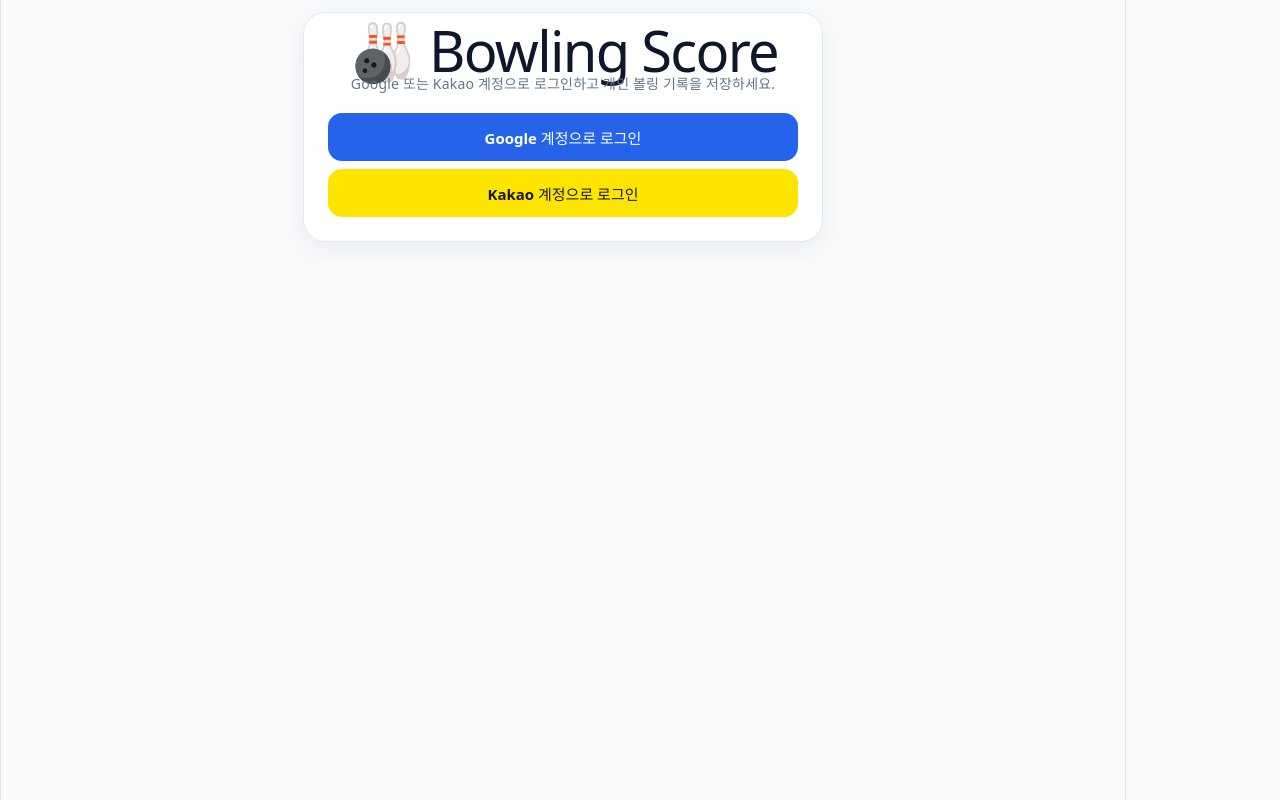
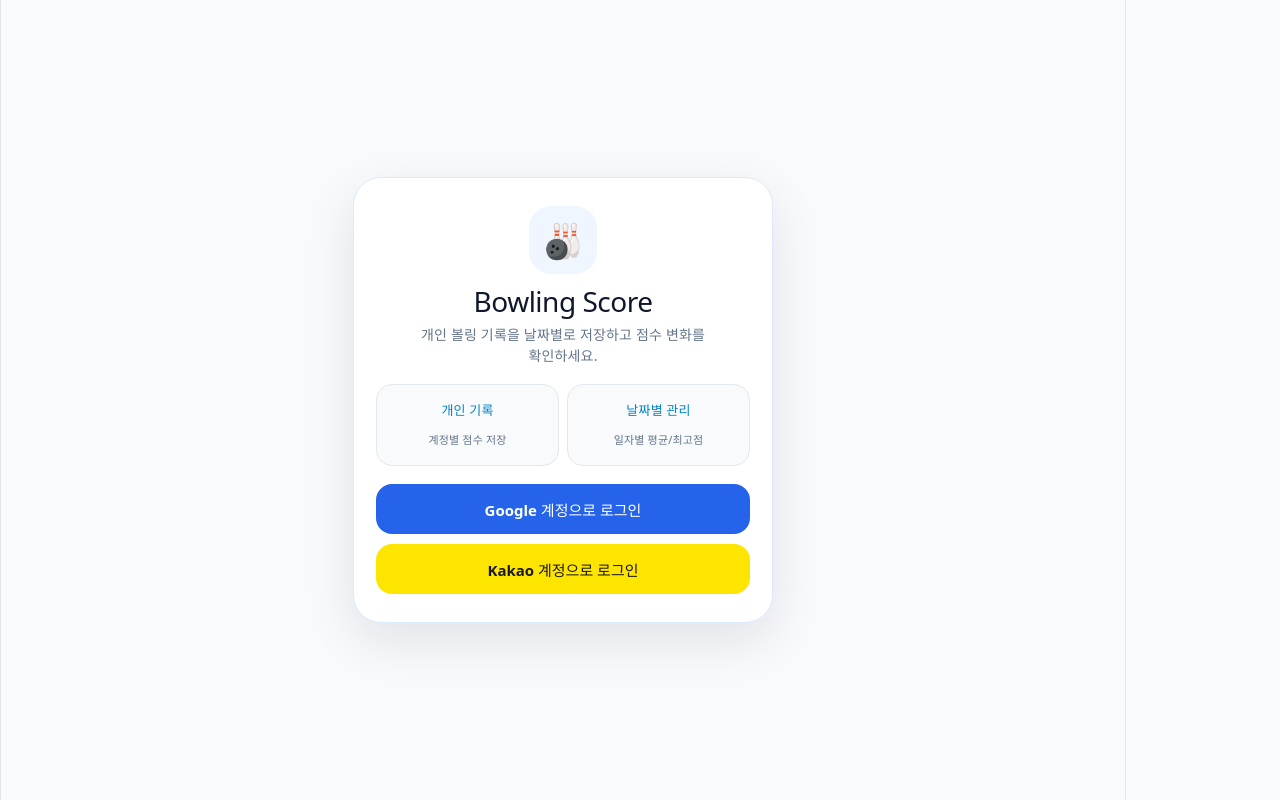
Before and after one commit to doyoon-Lee/bowling-app, a React (Vite) app: page / in a window 1280 px wide. Built offline with nearby package versions, Linux system fonts and the light colour scheme.

Commit message:
improve login screen layout

```diff
--- a/src/App.css
+++ b/src/App.css
@@ -25,6 +25,138 @@
   padding: 12px;
 }
 
+.authPage {
+  min-height: 100vh;
+  display: flex;
+  align-items: center;
+  justify-content: center;
+  padding: 24px 14px;
+}
+
+.authContainer {
+  width: 100%;
+  max-width: 420px;
+  margin: 0 auto;
+}
+
+.loginCard {
+  width: 100%;
+  background: white;
+  border: 1px solid #dbeafe;
+  border-radius: 28px;
+  padding: 28px 22px;
+  box-shadow: 0 18px 50px rgba(15, 23, 42, 0.1);
+  text-align: center;
+}
+
+.logoBadge {
+  width: 68px;
+  height: 68px;
+  margin: 0 auto 14px;
+  border-radius: 22px;
+  background: #eff6ff;
+  display: flex;
+  align-items: center;
+  justify-content: center;
+  font-size: 34px;
+}
+
+.loginCard h1 {
+  margin: 0;
+  color: #0f172a;
+  font-size: 28px;
+  letter-spacing: -0.5px;
+}
+
+.loginSubtitle,
+.loginCard p {
+  margin: 10px auto 18px;
+  max-width: 300px;
+  color: #64748b;
+  font-size: 14px;
+  line-height: 1.5;
+}
+
+.loadingCard p {
+  margin-bottom: 0;
+}
+
+.loginFeatureGrid {
+  display: grid;
+  grid-template-columns: 1fr 1fr;
+  gap: 8px;
+  margin: 18px 0;
+}
+
+.loginFeatureGrid div {
+  background: #f8fafc;
+  border: 1px solid #e2e8f0;
+  border-radius: 16px;
+  padding: 12px 8px;
+}
+
+.loginFeatureGrid strong {
+  display: block;
+  color: #0284c7;
+  font-size: 13px;
+  margin-bottom: 4px;
+}
+
+.loginFeatureGrid span {
+  display: block;
+  color: #64748b;
+  font-size: 11px;
+}
+
+.loginButtonGroup {
+  display: grid;
+  gap: 10px;
+  margin-top: 16px;
+}
+
+.googleLoginButton,
+.kakaoLoginButton {
+  width: 100%;
+  height: 50px;
+  border: none;
+  border-radius: 16px;
+  font-size: 15px;
+  font-weight: 900;
+}
+
+.googleLoginButton {
+  background: #2563eb;
+  color: white;
+}
+
+.kakaoLoginButton {
+  background: #fee500;
+  color: #191919;
+}
+
+.browserNotice {
+  margin: 14px 0;
+  padding: 12px;
+  border-radius: 16px;
+  background: #fff7ed;
+  border: 1px solid #fed7aa;
+  text-align: left;
+}
+
+.browserNotice strong {
+  display: block;
+  color: #9a3412;
+  font-size: 14px;
+  margin-bottom: 4px;
+}
+
+.browserNotice span {
+  display: block;
+  color: #9a3412;
+  font-size: 12px;
+  line-height: 1.4;
+}
+
 .container {
   width: 100%;
   max-width: 520px;
@@ -36,6 +168,7 @@
   justify-content: space-between;
   align-items: center;
   margin-bottom: 12px;
+  gap: 10px;
 }
 
 .compactHeader h1 {
@@ -48,6 +181,14 @@
   margin: 4px 0 0;
   color: #64748b;
   font-size: 13px;
+  word-break: break-all;
+}
+
+.headerActions {
+  display: flex;
+  align-items: center;
+  gap: 6px;
+  flex-shrink: 0;
 }
 
 .status {
@@ -65,6 +206,17 @@
 .status.off {
   background: #94a3b8;
   color: white;
+}
+
+.logoutButton {
+  height: 32px;
+  border: none;
+  border-radius: 999px;
+  background: #e2e8f0;
+  color: #0f172a;
+  padding: 0 10px;
+  font-size: 12px;
+  font-weight: 800;
 }
 
 .scoreboardCard {
@@ -478,6 +630,19 @@
     padding: 8px;
   }
 
+  .authPage {
+    padding: 18px 10px;
+  }
+
+  .loginCard {
+    padding: 24px 18px;
+    border-radius: 24px;
+  }
+
+  .loginFeatureGrid {
+    grid-template-columns: 1fr;
+  }
+
   .summaryBoard strong {
     font-size: 24px;
   }
@@ -496,80 +661,3 @@
     padding: 0 8px;
   }
 }
-
-.loginNotice {
-  display: block;
-  margin-top: 8px;
-  color: #64748b;
-  font-size: 12px;
-  text-align: center;
-}
-
-.loginCard {
-  background: white;
-  border: 1px solid #dbeafe;
-  border-radius: 22px;
-  padding: 24px;
-  box-shadow: 0 8px 30px rgba(15, 23, 42, 0.06);
-  text-align: center;
-}
-
-.loginCard h1 {
-  margin: 0 0 8px;
-  color: #0f172a;
-}
-
-.loginCard p {
-  margin: 0 0 16px;
-  color: #64748b;
-  font-size: 14px;
-}
-
-.googleLoginButton {
-  width: 100%;
-  height: 48px;
-  border: none;
-  border-radius: 14px;
-  background: #2563eb;
-  color: white;
-  font-size: 15px;
-  font-weight: 800;
-}
-
-.browserNotice {
-  margin: 14px 0;
-  padding: 12px;
-  border-radius: 14px;
-  background: #fff7ed;
-  border: 1px solid #fed7aa;
-  text-align: left;
-}
-
-.browserNotice strong {
-  display: block;
-  color: #9a3412;
-  font-size: 14px;
-  margin-bottom: 4px;
-}
-
-.browserNotice span {
-  display: block;
-  color: #9a3412;
-  font-size: 12px;
-}
-
-.loginButtonGroup {
-  display: grid;
-  gap: 8px;
-}
-
-.kakaoLoginButton {
-  width: 100%;
-  height: 48px;
-  border: none;
-  border-radius: 14px;
-  background: #fee500;
-  color: #191919;
-  font-size: 15px;
-  font-weight: 800;
-}
--- a/src/App.jsx
+++ b/src/App.jsx
@@ -205,11 +205,8 @@
     if (firstRoll !== undefined) {
       const spareValue = 10 - firstRoll;
 
-    // 스페어 우선 처리
       if (pins === spareValue) return "/";
-
-    // 초구가 거터가 아닐 때만 후구 거터 표시
-    if (pins === 0 && firstRoll !== 0) return "-";
+      if (pins === 0) return "-";
     }
   }
 
@@ -535,9 +532,13 @@
 
   if (authLoading) {
     return (
-      <main className="app">
-        <section className="container">
-          <div className="loginCard">로그인 상태를 확인하는 중입니다...</div>
+      <main className="app authPage">
+        <section className="authContainer">
+          <div className="loginCard loadingCard">
+            <div className="logoBadge">🎳</div>
+            <h1>Bowling Score</h1>
+            <p>로그인 상태를 확인하는 중입니다...</p>
+          </div>
         </section>
       </main>
     );
@@ -547,11 +548,23 @@
     const inAppBrowser = isInAppBrowser();
 
     return (
-      <main className="app">
-        <section className="container">
+      <main className="app authPage">
+        <section className="authContainer">
           <div className="loginCard">
-            <h1>🎳 Bowling Score</h1>
-            <p>Google 또는 Kakao 계정으로 로그인하고 개인 볼링 기록을 저장하세요.</p>
+            <div className="logoBadge">🎳</div>
+            <h1>Bowling Score</h1>
+            <p className="loginSubtitle">개인 볼링 기록을 날짜별로 저장하고 점수 변화를 확인하세요.</p>
+
+            <div className="loginFeatureGrid">
+              <div>
+                <strong>개인 기록</strong>
+                <span>계정별 점수 저장</span>
+              </div>
+              <div>
+                <strong>날짜별 관리</strong>
+                <span>일자별 평균/최고점</span>
+              </div>
+            </div>
 
             {inAppBrowser && (
               <div className="browserNotice">
@@ -583,9 +596,8 @@
             <p>{user?.email}</p>
           </div>
           <div className="headerActions">
-            <button className="logoutButton" onClick={signOut}>
-              로그아웃
-            </button>
+            <div className={isRealtimeReady ? "status live" : "status off"}>{isRealtimeReady ? "LIVE" : "OFF"}</div>
+            <button className="logoutButton" onClick={signOut}>로그아웃</button>
           </div>
         </header>
 
@@ -624,41 +636,10 @@
 
           <div className="keypadTitle">핀 수 입력</div>
           <div className="pinGrid keypad">
-          {keypadNumbers
-            .filter((pins) => {
-              if (pins !== 10) return true;
-
-              // 초구 스트라이크 가능
-              if (next?.canStrike) return true;
-
-              // 초구 거터 후 스페어 가능
-              if (next?.rollInFrame === 2) {
-                const currentFrameStart = getCurrentFrameStartIndex(rolls, next.frame);
-                const firstRoll = rolls[currentFrameStart];
-
-                if (firstRoll === 0) return true;
-              }
-
-              return false;
-            })
-            .map((pins) => (
+            {keypadNumbers.map((pins) => (
               <button
                 key={pins}
-                disabled={
-                !next ||
-                pins > next.max ||
-                (
-                  pins === 10 &&
-                  !next.canStrike &&
-                  !(
-                    next.rollInFrame === 2 &&
-                    (() => {
-                      const currentFrameStart = getCurrentFrameStartIndex(rolls, next.frame);
-                      return rolls[currentFrameStart] === 0;
-                    })()
-                  )
-                )
-              }
+                disabled={!next || pins > next.max || (pins === 10 && !next.canStrike)}
                 onClick={() => addRoll(pins)}
                 className={pins === 10 && next?.canStrike ? "pin strike" : "pin"}
               >
```
Lines whose indentation alone changed are shown as unchanged.
